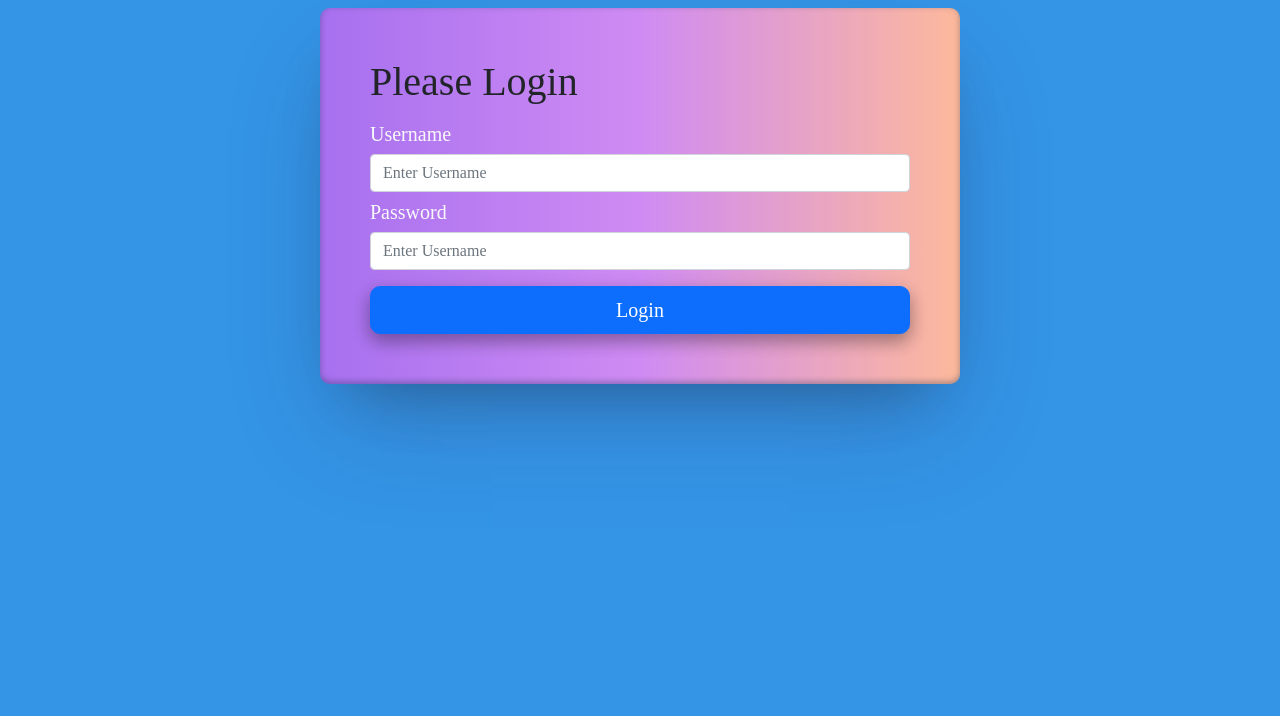
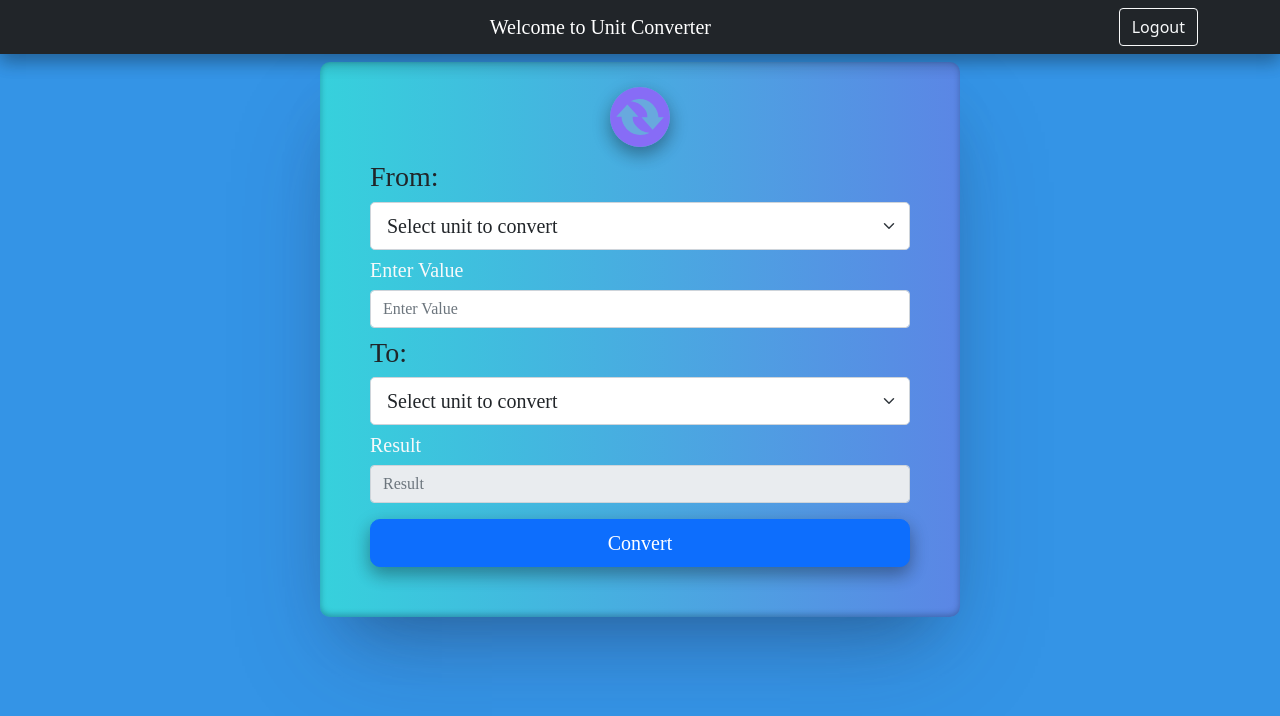
Before and after one commit to deepakgit1/unit-converter-react-typescript, a React (Create React App) app: page / in a window 1280 px wide. Shown: the top 716 px of the page. Built offline with nearby package versions, Linux system fonts and the light colour scheme; sample sign-in values are in the browser's storage.

Commit message:
App Completed

```diff
--- a/package.json
+++ b/package.json
@@ -16,7 +16,9 @@
     "react-dom": "^18.1.0",
     "react-icons": "^4.3.1",
     "react-redux": "^8.0.2",
+    "react-router-dom": "^6.3.0",
     "react-scripts": "5.0.1",
+    "react-toastify": "^9.0.1",
     "redux": "^4.2.0",
     "typescript": "^4.6.4",
     "web-vitals": "^2.1.4"
--- a/src/App.tsx
+++ b/src/App.tsx
@@ -1,24 +1,21 @@
-import { useState } from 'react';
+import React from 'react';
 import './App.css';
-import Header from './components/Header';
 import Home from './components/Home';
 import Login from './components/Login';
+import {BrowserRouter as Router,Route, Routes} from "react-router-dom"
 
 function App() {
-  const [user,setUser] = useState<boolean>(false)
-  console.log(user);
+
+  // const [user,setUser] = useState<boolean>(false)
+  // console.log(user);
 
   return (
-    <div>
-      {
-        user?
-        <>
-        <Header setUser={setUser} user={user}/>
-        <Home />
-        </>:
-        <Login setUser={setUser}/>
-      }
-    </div>
+    <Router>
+      <Routes>
+      <Route path='/' element={<Home />}/>
+      <Route path='/login' element={<Login/>}/>
+      </Routes>
+    </Router>
   );
 }
 
--- a/src/components/Header.tsx
+++ b/src/components/Header.tsx
@@ -1,13 +1,17 @@
 import React from 'react'
 import { Button, Container, Navbar } from 'react-bootstrap'
+import { useNavigate } from 'react-router-dom'
 import "./css/header.css"
 
-type Props = {
-  setUser: React.Dispatch<React.SetStateAction<boolean>>
-  user: boolean
-}
+type Props = {}
 
-const Header = ({ user, setUser }: Props) => {
+const Header = ({ }: Props) => {
+  const navigate = useNavigate()
+    const handleLogout=()=>{
+      localStorage.clear()
+      navigate("/login")
+    }
+
   return (
     <div>
       <>
@@ -16,9 +20,7 @@ const Header = ({ user, setUser }: Props) => {
             <Navbar.Brand href="#home" className='m-auto h1' style={{ fontFamily: "cursive" }}>
               Welcome to Unit Converter
             </Navbar.Brand>
-            {
-              user ? <Button variant="outline-light" onClick={() => setUser(false)}>Logout</Button> : ""
-            }
+          <Button variant="outline-light" onClick={handleLogout} >Logout</Button>
           </Container>
         </Navbar>
       </>
--- a/src/components/Home.tsx
+++ b/src/components/Home.tsx
@@ -1,9 +1,11 @@
-import React, { FormEvent, useState } from 'react'
+import React, { useEffect, useState } from 'react'
 import { Button, Container, Form } from 'react-bootstrap'
 import "../components/css/home.css"
 import {SiConvertio} from "react-icons/si"
 import { useDispatch, useSelector } from 'react-redux'
 import { convertUnit } from '../redux/actions/actions'
+import Header from './Header'
+import { useNavigate } from 'react-router-dom'
 // import {convertUnit} from '../redux/actions/actions'
 
 type Props = {}
@@ -12,11 +14,9 @@ const Home = (props: Props) => {
     const [inputUnit, setInputUnit] = useState<number | string>()
     const [outputUnit, setOutputUnit] = useState<any>()
     const [val, setVal] = useState<any>()
-    const [result, setResult] = useState<number>()
+    const navigate = useNavigate()
 
     const myResult = useSelector((state:any)=>state.changeUnit)
-    console.log("from my res ")
-    console.log(myResult)
     const dispatch = useDispatch()
 
     const handleClick = () => {
@@ -29,9 +29,18 @@ const Home = (props: Props) => {
         dispatch(convertUnit(data))
     }
 
+    const validUser = localStorage.getItem("user")
+    // console.log(validUser);
+
+    useEffect(()=>{
+        if(!validUser){
+            navigate("/login")
+        }
+    },[validUser])
 
     return (
         <div>
+            <Header/>
             <Container className='w-50 mt-2'
             style={{background:"linear-gradient(to right, #36d1dc, #5b86e5)",
             padding:"50px",
--- a/src/components/Login.tsx
+++ b/src/components/Login.tsx
@@ -1,12 +1,34 @@
-import React from 'react'
+import React, { useEffect, useState } from 'react'
 import { Button, Container, Form } from 'react-bootstrap'
+import { useDispatch, useSelector } from 'react-redux'
+import { useNavigate } from 'react-router-dom'
 import "../components/css/home.css"
+import { loginAuth } from '../redux/actions/actions'
 
-type Props = {
-    setUser:React.Dispatch<React.SetStateAction<boolean>>
-}
 
-const Login = ({setUser}: Props) => {
+type Props = {}
+
+const Login = (props: Props) => {
+    const [username, setUserName] = useState<string>("")
+    const [password,setPassword] = useState<string>("")
+    const navigate = useNavigate()
+
+
+    const userData = useSelector((state:any)=>state)
+    const dispatch = useDispatch()
+
+    // console.log(userData);
+
+    const handleSubmit =()=>{
+        const  data = {
+            username:username,
+            password:password
+        }
+        dispatch(loginAuth(data))
+    }
+
+
+
     return (
         <div>
             <Container className='w-50 mt-2'
@@ -19,11 +41,11 @@ const Login = ({setUser}: Props) => {
                 }}>
                     <h1>Please Login</h1>
                 <Form.Label className='mt-2 h5 text-light' size="lg">Username</Form.Label>
-                <Form.Control type="text" placeholder='Enter Username' />
+                <Form.Control type="text" placeholder='Enter Username' onChange={(e)=>setUserName(e.target.value)} />
                 <Form.Label className='mt-2 h5 text-light' size="lg">Password</Form.Label>
-                <Form.Control type="password" placeholder='Enter Username' />
+                <Form.Control type="password" placeholder='Enter Username' onChange={(e)=>setPassword(e.target.value)}/>
                 <div className='d-grid gap-2 mt-3'>
-                    <Button className='button' style={{borderRadius:"10px"}} size='lg' onClick={()=>setUser(true)}>Login</Button>
+                    <Button className='button' style={{borderRadius:"10px"}} size='lg' onClick={()=>handleSubmit()}>Login</Button>
                 </div>
             </Container>
         </div>
--- a/src/redux/actions/actions.ts
+++ b/src/redux/actions/actions.ts
@@ -5,7 +5,8 @@ interface iVal{
 }
 
 interface LoginVal{
-
+    username: string,
+    password: string
 }
 
 export type Action ={
--- a/src/redux/reducers/loginReducer.ts
+++ b/src/redux/reducers/loginReducer.ts
@@ -1,9 +1,22 @@
 import { LoginType } from "../actions/actions";
 
-const initialVal = "";
+const initialVal = false;
 
 const authUser =(state=initialVal,action:LoginType)=>{
-
+    // console.log(action)
+    if(action.type === "LOGIN"){
+        if(action.payload.username === "user" && action.payload.password === "password"){
+            localStorage.setItem("user",action.payload.username)
+            return state
+        }else if(action.payload.username === "" || action.payload.password === "" ){
+           alert("Please Enter All Credentials.");
+           return state
+        }else{
+            alert("Invalid username or password!!!")
+            return state
+        }
+    }
+    return state
 }
 
 export default authUser;
--- a/src/redux/reducers/rootReducer.ts
+++ b/src/redux/reducers/rootReducer.ts
@@ -1,8 +1,10 @@
 import { combineReducers } from "redux";
+import authUser from "./loginReducer";
 import changeUnit from "./unitReducers";
 
 const rootReducer = combineReducers({
-    changeUnit
+    changeUnit,
+    authUser
 })
 
 export default rootReducer;
--- a/src/redux/reducers/unitReducers.ts
+++ b/src/redux/reducers/unitReducers.ts
@@ -3,9 +3,8 @@ import { Action } from "../actions/actions";
 const initialVal = ""
 
 const changeUnit = (state=initialVal,action:Action)=>{
-    console.log("from change unit ")
-    console.log(action)
-    if(action.type=="CONVERT"){
+
+    if(action.type==="CONVERT"){
         if (action.payload.inputUnit === "KGS") {
             switch (action.payload.outputUnit) {
                 case "KGS": return action.payload.val * 1;
```
Also changed, not shown: 1 other file (tests, documents, lock files or other folders).
